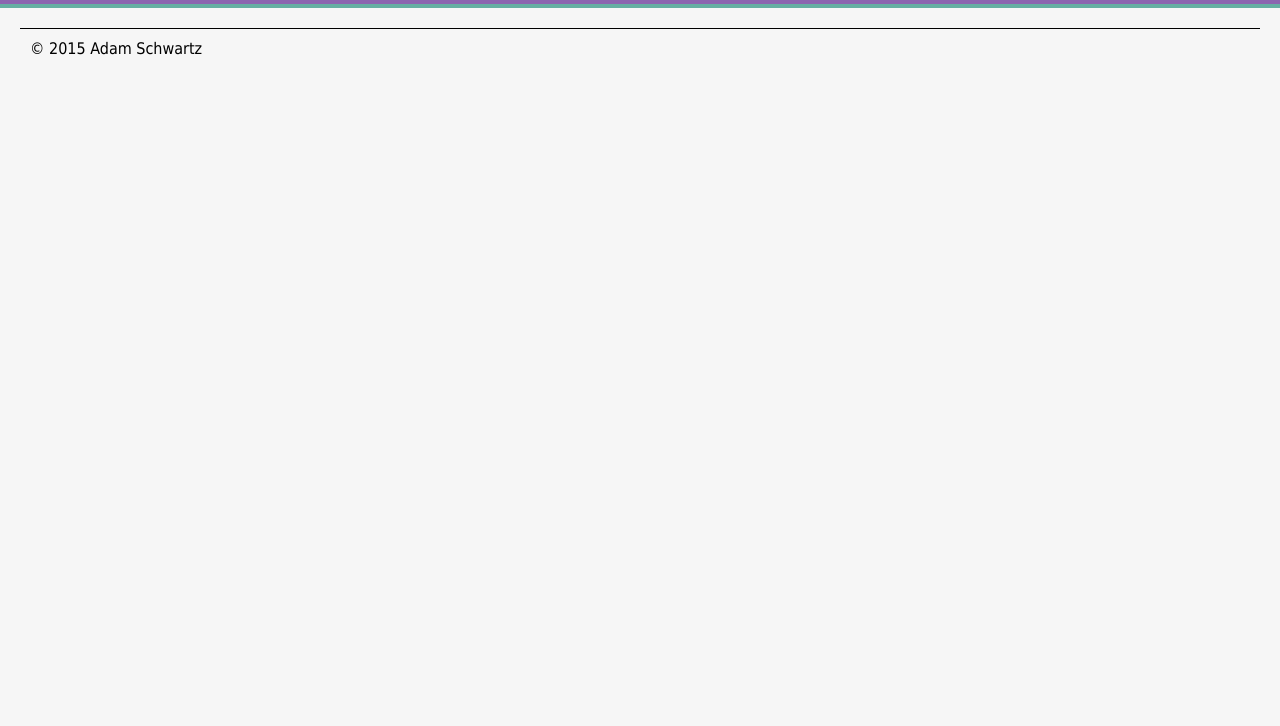
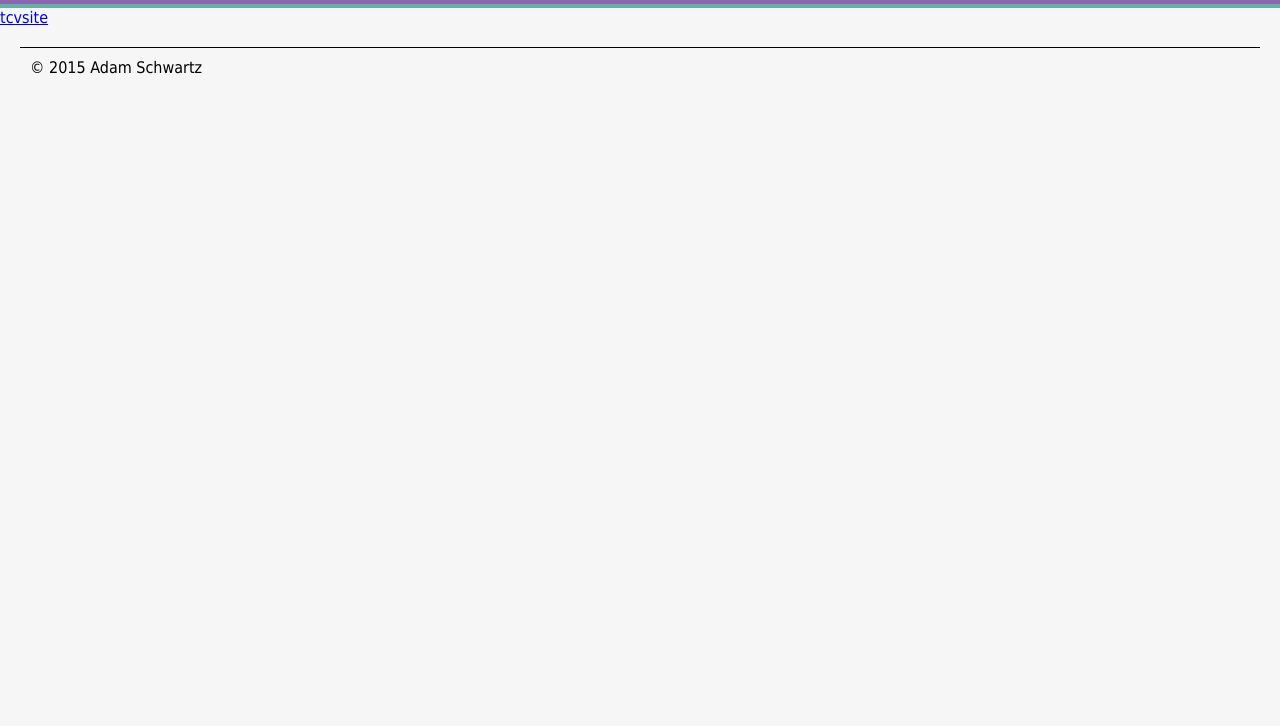
Before and after one commit to tenzinkalsangsharling/tenzinkalsangsharling.github.io, a plain HTML site: page index.html in a window 1280 px wide. Shown: the part 74-800 px from the top of the page. Drawn offline with Linux system fonts and the light colour scheme.

Commit message:
Update index.html

```diff
--- a/index.html
+++ b/index.html
@@ -10,7 +10,7 @@
 		<h1>My Favorite Things</h1>
 		</header>
 
-
+		<a href="tcvsite.html">tcvsite</a>
 
 		<footer>
 		<p>&copy
```
